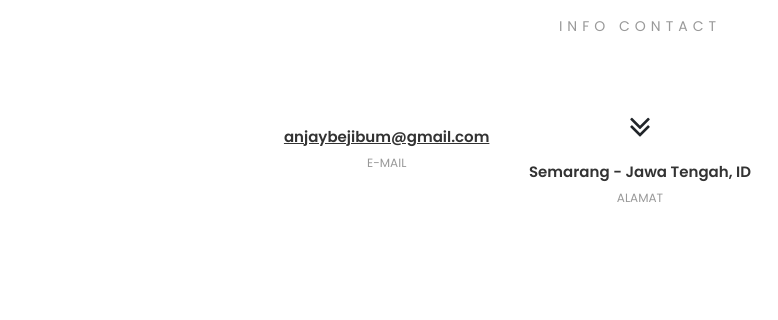
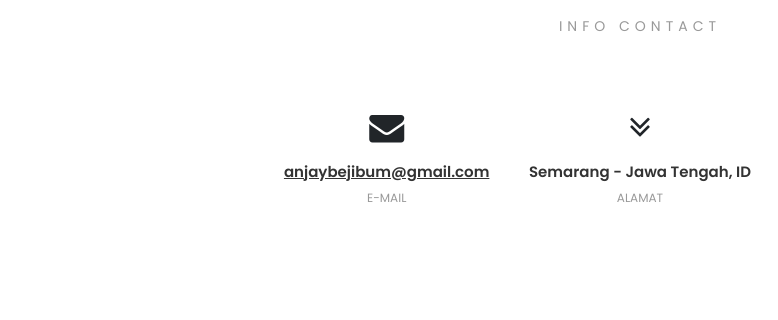
Before and after one commit to anisaaaaaa/webport, a plain HTML site: page index.html in a window 1280 px wide. Shown: the part 1915-2235 px from the top of the page, 0-778 px from the left. Drawn offline with nearby package versions, Linux system fonts and the light colour scheme.

Commit message:
Update index.html

```diff
--- a/index.html
+++ b/index.html
@@ -122,7 +122,7 @@
 				<div class="col-lg-8 offset-lg-2">
 					<div class="row">
 						<div class="col-sm-4 cont-info wow fadeInUp" data-wow-delay="0.2s">
-							<i class="fa fa-envelove"></i>
+							<i class="fa fa-envelope"></i>
 							<a href="mailto:anjaybejibun@gmail.com">anjaybejibum@gmail.com</a>
 							<p>E-Mail</p>
 						</div>
```
